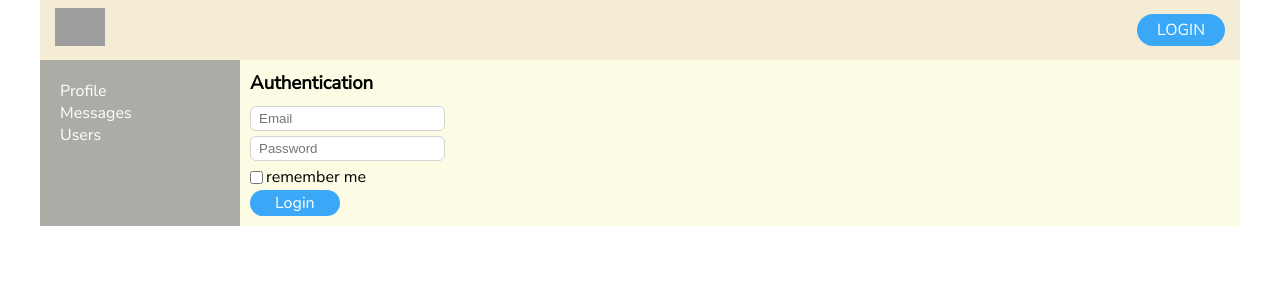
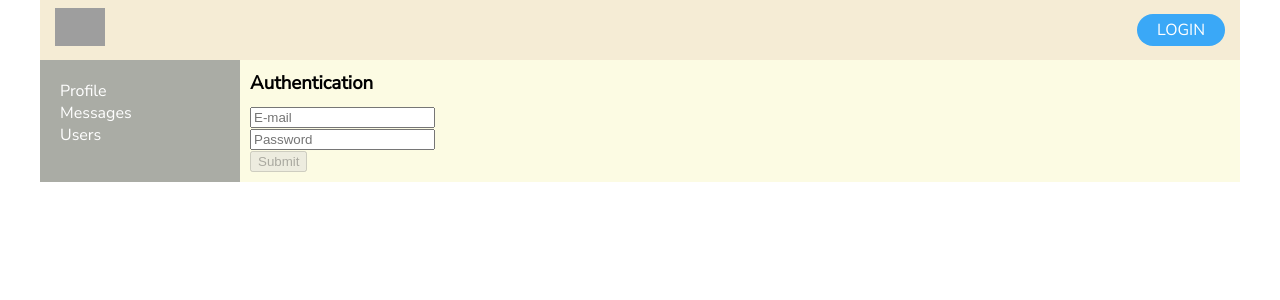
Before and after one commit to dmitriy-violentiy/reactProject, a React (Create React App) app: page /login in a window 1280 px wide. Shown: the top 300 px of the page. Built offline with nearby package versions, Linux system fonts and the light colour scheme; no server answers; grey boxes are pictures that could not be loaded.

Commit message:
replaced the reduxForm with ReactHookForm in Dialogs and Profile

```diff
--- a/package.json
+++ b/package.json
@@ -8,6 +8,7 @@
     "classnames": "^2.3.2",
     "react": "^18.2.0",
     "react-dom": "^18.2.0",
+    "react-hook-form": "^7.43.9",
     "react-redux": "^8.0.5",
     "react-router-dom": "^6.8.1",
     "react-scripts": "5.0.1",
--- a/src/components/Dialogs/AddMessageForm/AddMessegeForm.jsx
+++ b/src/components/Dialogs/AddMessageForm/AddMessegeForm.jsx
@@ -1,4 +1,4 @@
-import React from "react";
+/* import React from "react";
 import { Textarea } from "../../common/FormsControls/FormsControls";
 import { maxLengthCreator, required } from "../../../utils/validators/validators";
 import { Field, reduxForm } from "redux-form";
@@ -19,4 +19,41 @@ export const AddMessageForm = (props) => {
    )
 }
 
-export default reduxForm({form: "dialogAddMessageForm"})(AddMessageForm)
+export default reduxForm({form: "dialogAddMessageForm"})(AddMessageForm) */
+
+import React from "react";
+import { Textarea } from "../../common/FormsControls/FormsControls";
+import { maxLengthCreator, required } from "../../../utils/validators/validators";
+import { Field, reduxForm } from "redux-form";
+import classes from "./AddMessageForm.module.css"
+import { useForm } from "react-hook-form";
+
+export const AddMessageForm = (props) => {
+   const {
+      register,
+      formState: {
+         errors,
+         isValid
+      },
+      handleSubmit,
+   } = useForm({
+      mode: "onBlur",
+   })
+
+   return (
+      <form onSubmit={handleSubmit(props.onSubmit)} className={classes.addMessageForm}>
+         <div>
+         <textarea className={classes.addMessageForm_textarea} placeholder="Enter you message"
+               {...register('newMessageArea', {})}
+         />
+
+         </div>
+         <div>
+            <input className={classes.addMessageForm_button} type="submit" />
+
+         </div>
+      </form>
+   )
+}
+
+export default AddMessageForm
--- a/src/components/Dialogs/Message/Message.jsx
+++ b/src/components/Dialogs/Message/Message.jsx
@@ -3,7 +3,7 @@ import classes from './../Dialogs.module.css'
 
 const Message = (props) => {
    return(
-         <div className={classes.message}>{props.message}</div>
+      <div className={classes.message}>{props.message}</div>
    )
 }
 
--- a/src/components/Login/login.jsx
+++ b/src/components/Login/login.jsx
@@ -1,4 +1,4 @@
-import React from "react";
+/* import React from "react";
 import { Field, reduxForm } from "redux-form";
 import { Input } from "../common/FormsControls/FormsControls";
 import { maxLengthCreator, required } from "../../utils/validators/validators";
@@ -57,4 +57,107 @@ const mapStateToProps = (state) => ({
    captchaUrl: state.auth.captchaUrl,
    isAuth: state.auth.isAuth
 })
-export default connect(mapStateToProps, {login} )(Login)
+export default connect(mapStateToProps, {login} )(Login) */
+
+
+import React from "react";
+import { Input } from "../common/FormsControls/FormsControls";
+import { maxLengthCreator, required } from "../../utils/validators/validators";
+import { connect } from "react-redux";
+import { login } from "../../redux/auth-reducer"
+import { Navigate } from "react-router-dom";
+import style from "../common/FormsControls/FormsControl.module.css"
+import classes from "./Login.module.css"
+import { useForm } from "react-hook-form";
+import { isValid } from "redux-form";
+
+const LoginForm = (props) => {
+
+   const {
+      register,
+      formState: {
+         errors,
+         isValid
+      },
+      handleSubmit,
+   } = useForm({
+      mode: "onBlur"
+   })
+
+   const onSubmit = async (formData) => {
+      props.login(formData.email, formData.password)
+   }
+   if (props.isAuth) {
+      return <Navigate to={"/profile"} />
+   }
+
+   //handleSubmit пробросился автоматически при обертывании в LoginReduxForm. Он помогает перерисовываться при каждом нажатии
+   return (
+      <form onSubmit={handleSubmit(onSubmit)} className={classes.login}>
+         <h3>Authentication</h3>
+            <div>
+               <input placeholder="E-mail"
+               {...register('email', {
+                  required: true
+               }
+               )}
+               />
+               <span>
+               </span>
+            </div>
+
+            <div>
+               <input placeholder="Password" type="password"
+               {...register('password', {
+                  required: true
+               }
+               )}
+               />
+            </div>
+
+         <input type="submit" disabled={!isValid} />
+         {/* <div>
+            <input className={classes.input} placeholder={"Email"} validate={[required, maxLengthCreator(30)]} type="text" />
+         </div>
+         <div>
+            <input className={classes.input} placeholder={"Password"} validate={[required, maxLengthCreator(20)]} name="password" type="password" />
+         </div>
+         <div className={classes.rememberMeCheckBox}>
+            <input type={"checkbox"} name="rememberMe" /> <span>remember me</span>
+         </div>
+
+         { captchaUrl && <img src={captchaUrl} /> }
+         { captchaUrl && <div><input className={classes.input} placeholder={"Symbols from image"} validate={[required]} name="captcha" type="" /></div> }
+
+         { error && <div className={style.formSummaryError}>
+            {error}
+         </div> } */}
+         {/* <div>
+            <button>Login</button>
+         </div> */}
+      </form>
+   )
+}
+ //оборачиваем LoginForm в LoginReduxForm. Даем уникальное имя форме. Этот form никак не связан с глобальным form, который сидит в redux-store
+/* const LoginReduxForm = reduxForm({ form: 'login'})(LoginForm) */
+
+/* const Login = (props) => {
+   //в formData приходят данные, собранные из формы
+   const onSubmit = (formData) => {
+      props.login(formData.email, formData.password, formData.rememberMe, formData.captcha)
+   }
+
+   //если залогинены, редиректим на Profile, иначе выводим окно логинизации
+   if (props.isAuth) {
+      return <Navigate to={"/profile"} />
+   }
+   return <div>
+      <LoginForm onSubmit={onSubmit} captchaUrl={props.captchaUrl}/>
+   </div>
+} */
+
+const mapStateToProps = (state) => ({
+   captchaUrl: state.auth.captchaUrl,
+   isAuth: state.auth.isAuth
+})
+export default connect(mapStateToProps, {login} )(LoginForm)
--- a/src/components/Profile/MyPosts/MyPosts.jsx
+++ b/src/components/Profile/MyPosts/MyPosts.jsx
@@ -1,4 +1,4 @@
-import React from "react";
+/* import React from "react";
 import classes from './MyPosts.module.css'
 import Post from "./Post/Post";
 import { Field, reduxForm } from "redux-form";
@@ -48,5 +48,65 @@ const MyPosts = (props) => {
 
 }
 
+export default MyPosts; */
+
+
+import React from "react";
+import classes from './MyPosts.module.css'
+import Post from "./Post/Post";
+import { useForm } from "react-hook-form";
+
+let AddNewPostForm = (props) => {
+   //когда данные собраны, вызываем функцию handleSubmit, которая перерисовывает каждое действие
+   const {
+      register,
+      formState: {
+         errors,
+         isValid
+      },
+      handleSubmit,
+   } = useForm({
+      mode: "onBlur",
+   })
+   return(
+      <form onSubmit={handleSubmit(props.onSubmit)}>
+         <div>
+            {/* <Field className={classes.myposts_textarea} name="newPostText" component={Textarea} placeholder="Post message" validate={[required, maxLengthCreator(10)]} /> */}
+            <textarea className={classes.myposts_textarea} placeholder="Post message" {...register('newPostText', {})} />
+         </div>
+         <div>
+            <input type="submit" className={classes.myposts_button} />
+         </div>
+      </form>
+   )
+}
+
+const MyPosts = (props) => {
+
+   //создали новый массив объектов на основе массива posts, который выведет столько постов, сколько придет
+   let postsElements = props.posts.map( (post) => {
+      return(
+         <Post message={post.messege} like={post.likesCount} key={post.id}/>
+      )
+   } )
+
+   //функция, которая считывает, что ввел пользователь
+   let onAddPost = (values) => {
+      props.addPost(values.newPostText)
+   }
+
+   return (
+      <div className={classes.postsBlock}>
+         <h3>My posts</h3>
+         <AddNewPostForm onSubmit={onAddPost}/>
+         <div className={classes.posts}>
+            {
+               postsElements
+            }
+         </div>
+      </div>
+   )
+
+}
 
 export default MyPosts;
```
Also changed, not shown: 1 other file (tests, documents, lock files or other folders).
